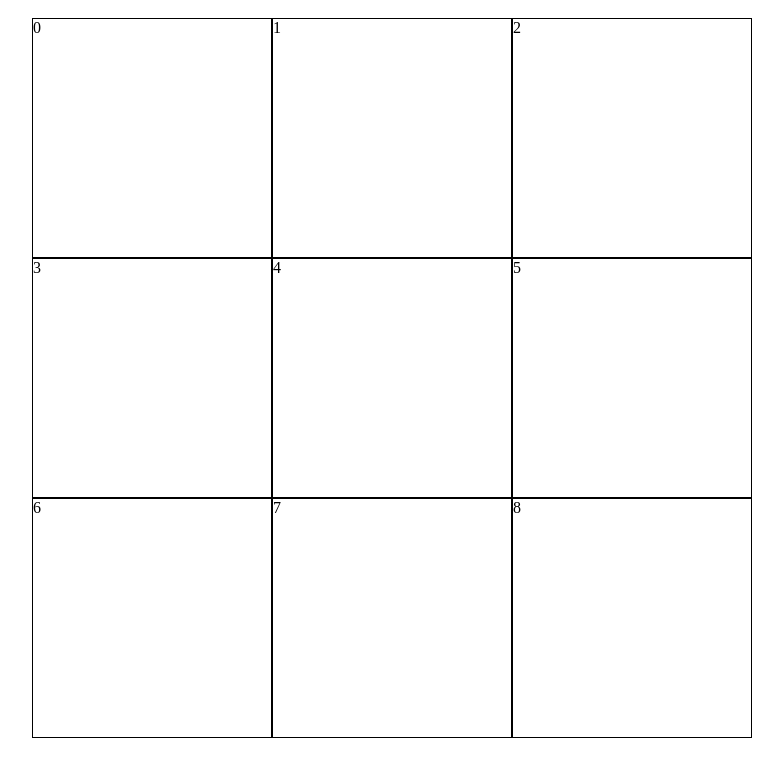
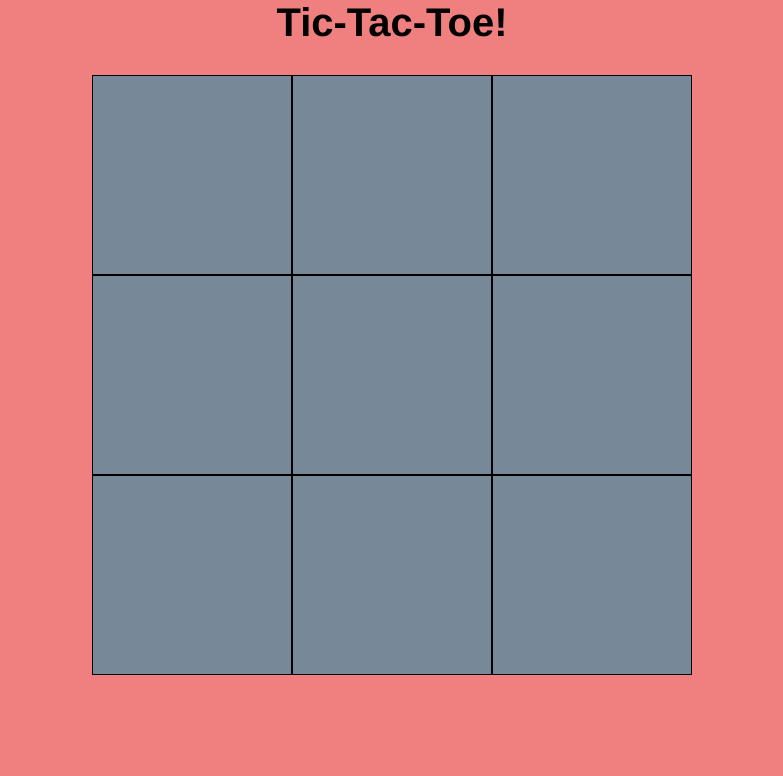
Before and after one commit to turtlepower93/Tic-Tac-Toe, a plain HTML site: page index.html in a window 1280 px wide. Shown: the whole page, without its empty margins (248-1031 px from the left). Drawn offline with Linux system fonts and the light colour scheme.

Commit message:
finishing touches (for now!)

```diff
--- a/index.html
+++ b/index.html
@@ -8,16 +8,17 @@
     <script defer src="script/main.js"></script>
 </head>
 <body>
+    <h2>Tic-Tac-Toe!</h2>
     <div class='grid-container'>
-            <div id='0'>0</div>
-            <div id='1'>1</div>
-            <div id='2'>2</div>
-            <div id='3'>3</div>
-            <div id='4'>4</div>
-            <div id='5'>5</div>
-            <div id='6'>6</div>
-            <div id='7'>7</div>
-            <div id='8'>8</div>
+            <div id='0'></div>
+            <div id='1'></div>
+            <div id='2'></div>
+            <div id='3'></div>
+            <div id='4'></div>
+            <div id='5'></div>
+            <div id='6'></div>
+            <div id='7'></div>
+            <div id='8'></div>
     </div>
     <h1 class='replay'>play again?</h1>
 </body>
--- a/script/main.js
+++ b/script/main.js
@@ -121,7 +121,7 @@ function clearBoard() {
     player1Board = [];
     player2Board = [];
     cellEl.forEach(function(ele) {
-        ele.style.background = 'white';
+        ele.style.background = 'lightslategray';
     })
 
 }
--- a/style/main.css
+++ b/style/main.css
@@ -1,11 +1,23 @@
 * {
     display: grid;
+    font-family: 'Franklin Gothic Medium', 'Arial Narrow', Arial, sans-serif;
+    background: lightcoral;
 
 }
+head {
+    display: none;
+}
+h2 {
+    font-size: 5vmin;
+    text-align: center;
+    margin: 0 auto;
 
+}
 title, .replay {
     visibility: hidden;
     text-align: center;
+    font-size: 7vmin;
+    margin: 0 0;
 }
 
 body {
@@ -15,14 +27,15 @@ body {
 }
 
 .grid-container {
-    height: 90vh;
-    width: 90vh;
+    height: 75vh;
+    width: 75vh;
     grid-template-columns: auto auto auto;
-    margin: auto auto;
+    margin: 0 auto;
 
 }
 
 .grid-container * {
     border:1px solid black;
+    background: lightslategray;
     /* display: block; */
 }
```
